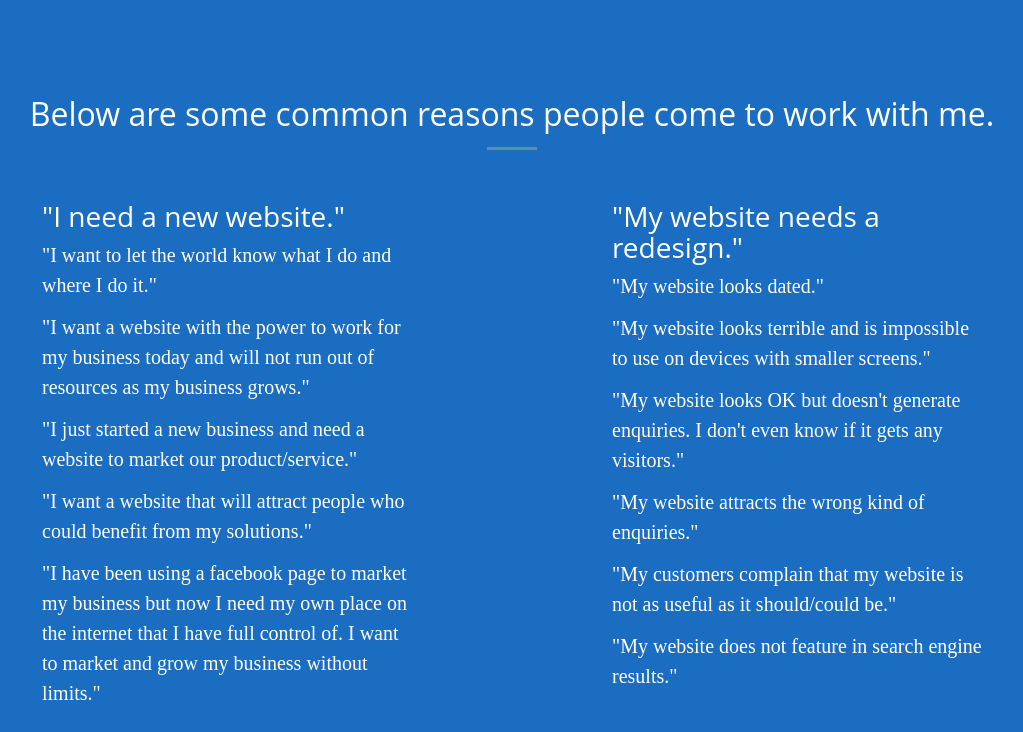
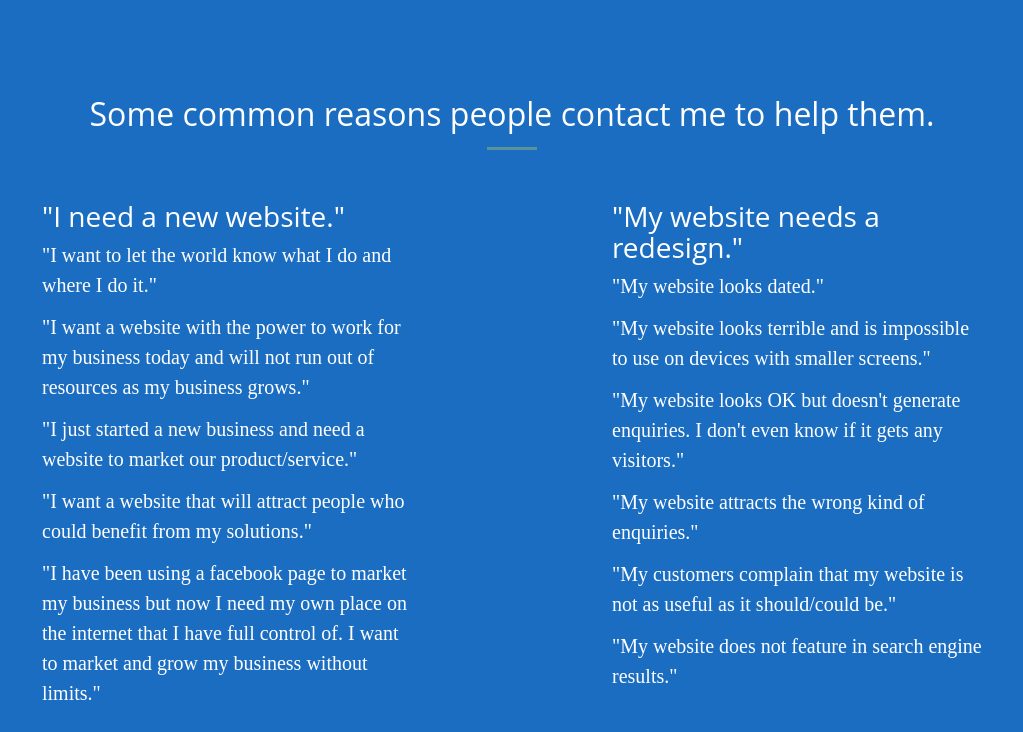
Before and after one commit to primertest-org/ADAADA, a Jekyll site: the page built from index.html, in a window 1280 px wide and 900 px high, scrolled down 804 px, cut to the strip 168-900 px from the top of the window. Shown: the whole strip, without its empty margins (128-1151 px from the left). Built offline with Jekyll 4.4.1, drawn with Linux system fonts in a browser that asks for light colours; some web fonts are replaced.

Commit message:
Update services.html

```diff
--- a/_includes/services.html
+++ b/_includes/services.html
@@ -2,7 +2,7 @@
     <div class="container">
       <div class="row">
         <div class="col-lg-12 text-center">
-          <h2 class="section-heading editable">Below are some common reasons people come to work with me.</h2>
+          <h2 class="section-heading editable">Some common reasons people contact me to help them.</h2>
           <hr class="primary" />
         </div>
       </div>
```
